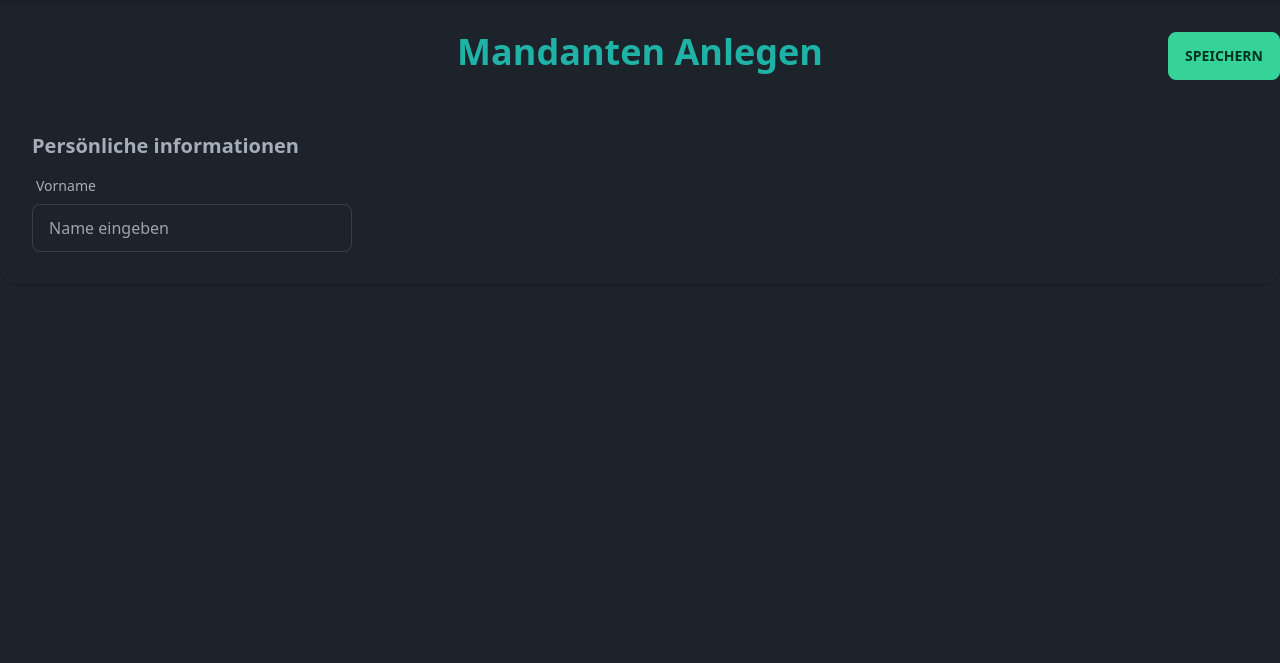
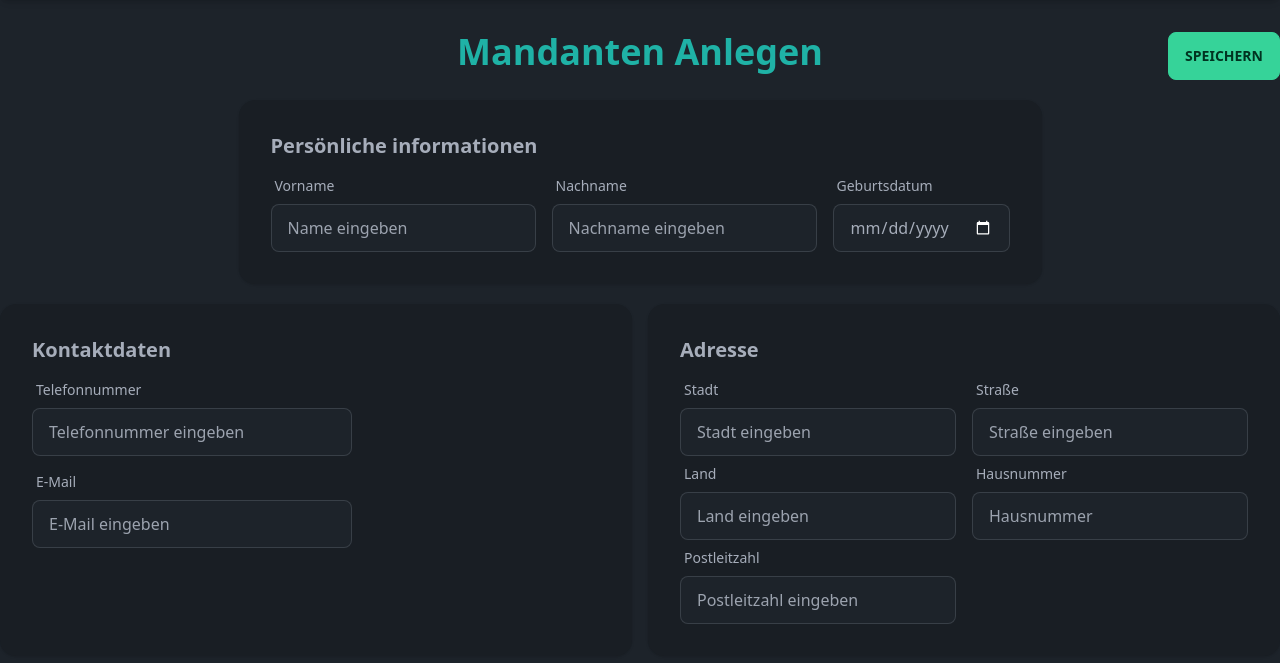
Before and after one commit to bigomato/client-management, a Flask app: page /clients/create in a window 1280 px wide. Shown: the part 96-759 px from the top of the page. Run offline with Flask 3, Linux system fonts and the light colour scheme; parts of the project's set-up code (start-up, migrations or seed data) failed here and were passed over; some libraries are stand-ins or nearby versions.

Commit message:
finished create_client

```diff
--- a/app/templates/create_client.html
+++ b/app/templates/create_client.html
@@ -3,6 +3,7 @@
 {{ company_name }} - Mandanten Anlegen
 {% endblock %}
 {% block content %}
+<form action="" method="POST">
     <div class="grid grid-cols-3">
         <div>
         </div>
@@ -12,21 +13,112 @@
             </div>
         </div>
         <div class="text-end">
-        <a href="" class="btn btn-success">Speichern</a>
+            <button class="btn btn-success">Speichern</button>
         </div>
     </div>
 
-<div class="card text-center mt-5 shadow ">
+    <div class="card w-fit mt-5 mx-auto shadow bg-base-200">
         <div class="card-body">
             <h2 class="card-title">Persönliche informationen</h2>
+            <div class="flex flex-row gap-4">
+                <div class="flex flex-col">
                     <div class="form-control w-full max-w-xs">
                         <label class="label">
                             <span class="label-text">Vorname</span>
                         </label>
-            <input type="text" placeholder="Name eingeben" class="input input-bordered w-full max-w-xs" />
+                        <input name="name" type="text" placeholder="Name eingeben"
+                            class="input input-bordered w-full max-w-xs" />
+                    </div>
+                </div>
+                <div class="flex flex-col">
+                    <div class="form-control w-full max-w-xs">
+                        <label class="label">
+                            <span class="label-text">Nachname</span>
+                        </label>
+                        <input name="surname" type="text" placeholder="Nachname eingeben"
+                            class="input input-bordered w-full max-w-xs" />
+                    </div>
+                </div>
+                <div class="flex flex-col">
+                    <div class="form-control w-full max-w-xs">
+                        <label class="label">
+                            <span class="label-text">Geburtsdatum</span>
+                        </label>
+                        <input name="birthdate" type="date" placeholder="Geburtsdatum eingeben"
+                            class="input input-bordered w-full max-w-xs" />
                     </div>
                 </div>
             </div>
+        </div>
+    </div>
+
+    <div class="grid grid-cols-2 gap-4">
+        <div class="card shadow bg-base-200 mt-5">
+            <div class="card-body">
+                <div class="card-title">Kontaktdaten</div>
+                <div class="form-control w-full max-w-xs">
+                    <label class="label">
+                        <span class="label-text">Telefonnummer</span>
+                    </label>
+                    <input name="phone_number" type="text" placeholder="Telefonnummer eingeben"
+                        class="input input-bordered w-full max-w-xs" />
+                </div>
+                <div class="form-control w-full max-w-xs">
+                    <label class="label">
+                        <span class="label-text">E-Mail</span>
+                    </label>
+                    <input name="email" type="email" placeholder="E-Mail eingeben"
+                        class="input input-bordered w-full max-w-xs" />
+                </div>
+            </div>
+        </div>
+        <div class="card shadow bg-base-200 mt-5">
+            <div class="card-body">
+                <div class="card-title">Adresse</div>
+                <div class="grid grid-cols-2 gap-4">
+                    <div>
+                        <div class="form-control w-full max-w-xs">
+                            <label class="label">
+                                <span class="label-text">Stadt</span>
+                            </label>
+                            <input name="city" type="text" placeholder="Stadt eingeben"
+                                class="input input-bordered w-full max-w-xs" />
+                        </div>
+                        <div class="form-control w-full max-w-xs">
+                            <label class="label">
+                                <span class="label-text">Land</span>
+                            </label>
+                            <input name="country" type="text" placeholder="Land eingeben"
+                                class="input input-bordered w-full max-w-xs" />
+                        </div>
+                        <div class="form-control w-full max-w-xs">
+                            <label class="label">
+                                <span class="label-text">Postleitzahl</span>
+                            </label>
+                            <input name="zip_code" type="text" placeholder="Postleitzahl eingeben"
+                                class="input input-bordered w-full max-w-xs" />
+                        </div>
+                    </div>
+                    <div>
+                        <div class="form-control w-full max-w-xs">
+                            <label class="label">
+                                <span class="label-text">Straße</span>
+                            </label>
+                            <input name="street" type="text" placeholder="Straße eingeben"
+                                class="input input-bordered w-full max-w-xs" />
+                        </div>
+                        <div class="form-control w-full max-w-xs">
+                            <label class="label">
+                                <span class="label-text">Hausnummer</span>
+                            </label>
+                            <input name="house_number" type="text" placeholder="Hausnummer"
+                                class="input input-bordered w-full max-w-xs" />
+                        </div>
+                    </div>
+                </div>
+            </div>
+        </div>
+</form>
 {% endblock %}
 
 
--- a/app/views/clients.py
+++ b/app/views/clients.py
@@ -2,6 +2,7 @@ from flask import Blueprint, redirect, request, url_for
 from flask import render_template
 from app import db
 from app.models.models import *
+from datetime import datetime
 
 clients = Blueprint("clients", __name__)
 
@@ -16,6 +17,30 @@ def clients_page():
     return render_template("clients.html", clients=clients)
 
 
-@clients.route("/clients/create")
+@clients.route("/clients/create", methods=["GET", "POST"])
 def create_client():
+    if request.method == "POST":
+        a = Address(
+            city=request.form.get("city"),
+            street=request.form.get("street"),
+            house_number=request.form.get("house_number"),
+            zip_code=request.form.get("zip_code"),
+            country=request.form.get("country"),
+        )
+
+        p = Person(
+            name=request.form.get("name"),
+            surname=request.form.get("surname"),
+            birthdate=datetime.strptime(request.form.get("birthdate"), "%Y-%m-%d"),
+            our_client=True,
+            address=a,
+        )
+
+        ci = ContactInfo(
+            phone_number=request.form.get("phone_number"),
+            email=request.form.get("email"),
+            person=p,
+        )
+        db.session.add_all([a, p, ci])
+        db.session.commit()
     return render_template("create_client.html")
```
Lines whose indentation alone changed are shown as unchanged.
